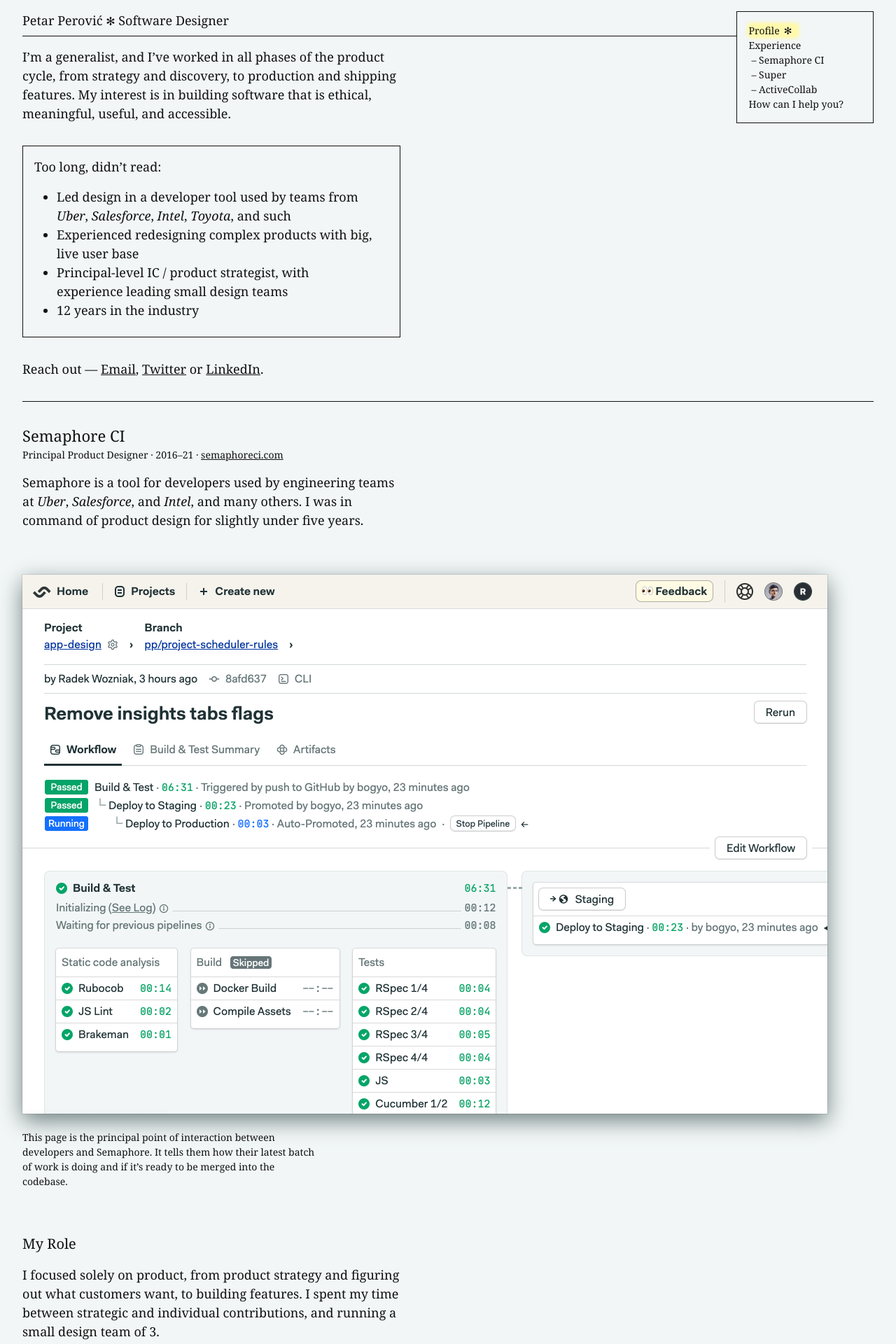
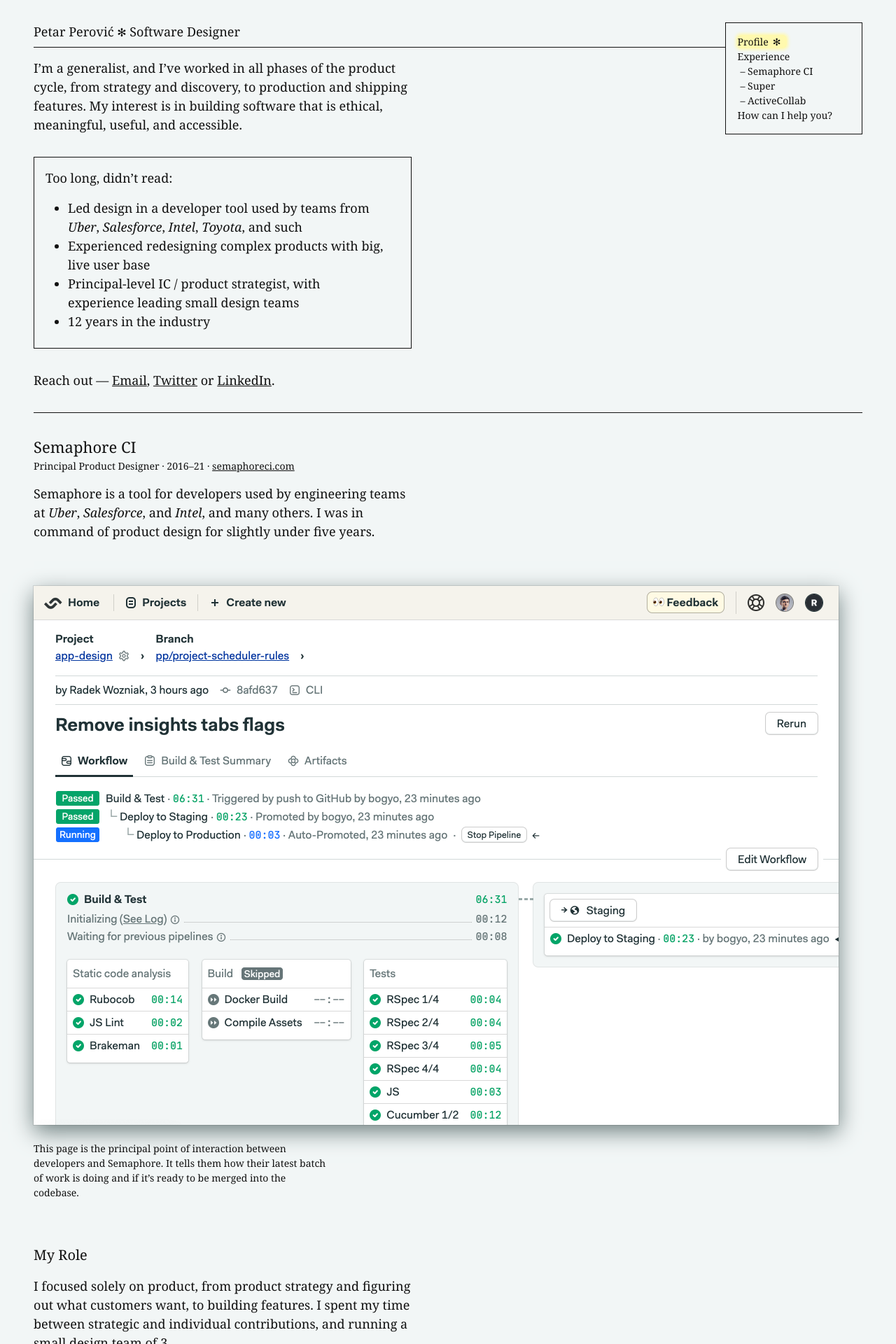
Before and after one commit to ropsii/ropsii.github.io, a Jekyll site: the page built from work.html, in a window 1280 px wide. Shown: the top 1920 px of the page at 70% size. Built offline with Jekyll 4.4.1, drawn with Linux system fonts in a browser that asks for light colours; some web fonts are replaced; comment, search, counter and statistics services are not loaded.

Commit message:
adjust padding on work

```diff
--- a/_layouts/work.html
+++ b/_layouts/work.html
@@ -76,9 +76,9 @@
         </style>
     </head>
 
-<body class="bg-near-white ph3 ph4-m pb4">
+<body class="bg-near-white ph3 ph4-m mh3-m pb4">
 
-    <nav id="navigation" class="fixed top-0 right-0 dn db-l">
+    <nav id="navigation" class="fixed top-1 right-1 dn db-l">
         <div class="f7 ba bg-near-white pa3 mt3 mr4">
             <div>
                 <a href="#top" class="active">Profile</a>
@@ -103,7 +103,7 @@
 
     <div>
         <section id="top">
-            <div class="bb pt3 pb2">
+            <div class="bb pt2 pt4-m pb2">
                 <a href="/" class="link">
                     Petar Perović <span class="f6">✻</span> Software Designer
                 </a>
```
